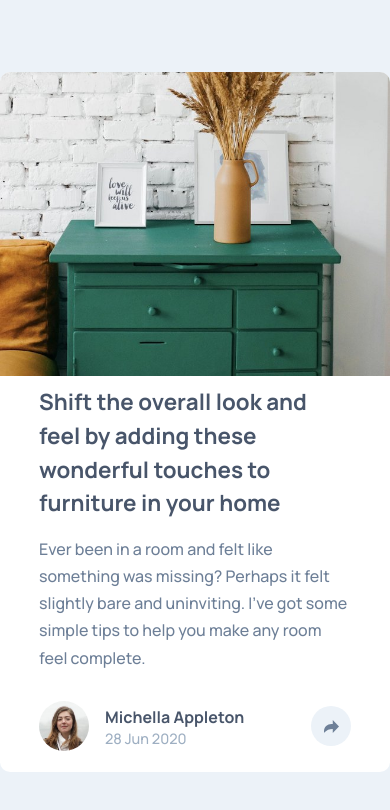
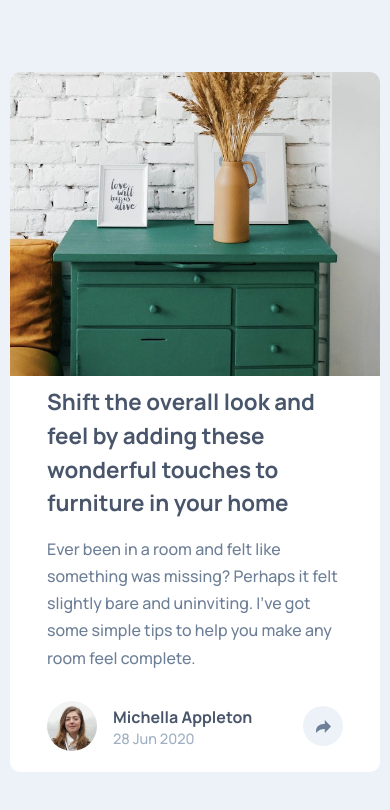
Before and after one commit to My-FrontEndMentor-Challenges/Article-Preview-Component, a plain HTML site: page index.html in a window 390 px wide. Drawn offline with Linux system fonts and the light colour scheme.

Commit message:
adjusted styling at 375px and shifted share-layout to right on mobile

```diff
--- a/styles.css
+++ b/styles.css
@@ -19,7 +19,7 @@ body {
 
 .card {
   height: 700px;
-  width: 480px;
+  width: 370px;
   border-radius: 10px;
   background-color: #fff;
   display: grid;
@@ -68,6 +68,7 @@ body {
   justify-content: space-between;
   align-items: center;
   width: 80%;
+  position: relative;
 }
 .share-icon-container {
   height: 40px;
@@ -122,6 +123,7 @@ body {
   display: flex;
   align-items: center;
   opacity: 0;
+  right: 28%;
 }
 .active-share {
   z-index: 2;
```
